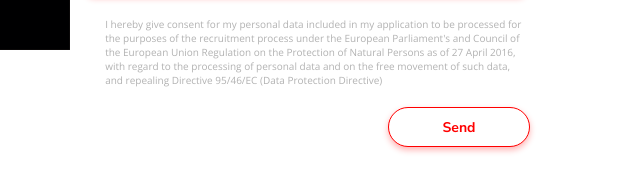
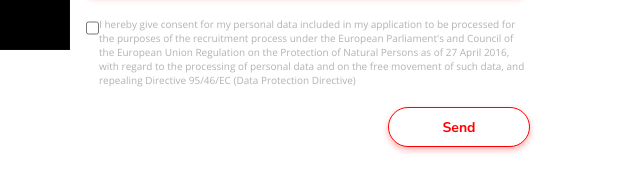
Before and after one commit to KarolNiewiadomski/carsharing, a website built with Vite: page 01_Car_Sharing/index.html in a window 1280 px wide. Shown: the part 2485-2672 px from the top of the page, 562-1202 px from the left. Built offline with nearby package versions, Linux system fonts and the light colour scheme.

Commit message:
footer complete

```diff
--- a/01_Car_Sharing/css/style.css
+++ b/01_Car_Sharing/css/style.css
@@ -351,42 +351,37 @@ input[type="email"] {
   color: #b2b2b2;
   width: 440px;
   display: flex;
-
 }
 
-.consent-box input {
+input[type="checkbox"] {
+  position: relative;
   height: 22px;
-  width: 88px;
+  width: 44px;
+  background: var(--secondary-color);
   border-radius: 8px;
-  background: var(--secondary-color);
-  border: 1px solid #d1d1d1;
-  position: relative;
+  cursor: pointer;
 }
 
-
-input[type="checkbox"] {
-  /* display: flex;
-  align-items: flex-start;
-  height: 22px;
-  width: 88px;
-  border-radius: 8px;
-  background: var(--secondary-color);
-  border: 1px solid #D1D1D1; */
-  opacity: 0;
+input[type="checkbox"]:checked {
+  background-color: transparent;
 }
 
 input[type="checkbox"]::before {
   content: "";
   position: absolute;
-  background-color: var(--secondary-color);
-  border: 1px solid #D1D1D1;
-  border-radius: 8px;
-  height: 22px;
-  width: 88px;
-  top: 0;
-  left: 0;
+  top: 4px;
+  left: 9px;
+  width: 5px;
+  height: 13px;
+  border: 4px solid transparent;
+  border-left: none;
+  border-right: none;
+  transform: rotate(45deg) scale(1);
 }
 
+input[type="checkbox"]:checked:before {
+  border: var(--main-color);
+}
 
 .form-btn-container {
   display: flex;
@@ -405,7 +400,7 @@ input[type="checkbox"]::before {
 }
 
 footer {
-  background: #28272C;
+  background: #28272c;
   height: 232px;
 }
 
@@ -453,7 +448,7 @@ footer {
 
 .copyright {
   font: normal normal 300 12px/16px Nunito Sans;
-  color: #D1D1D1;
+  color: #d1d1d1;
   display: flex;
   align-items: flex-end;
   justify-content: flex-end;
```
Lines whose indentation alone changed are shown as unchanged.
